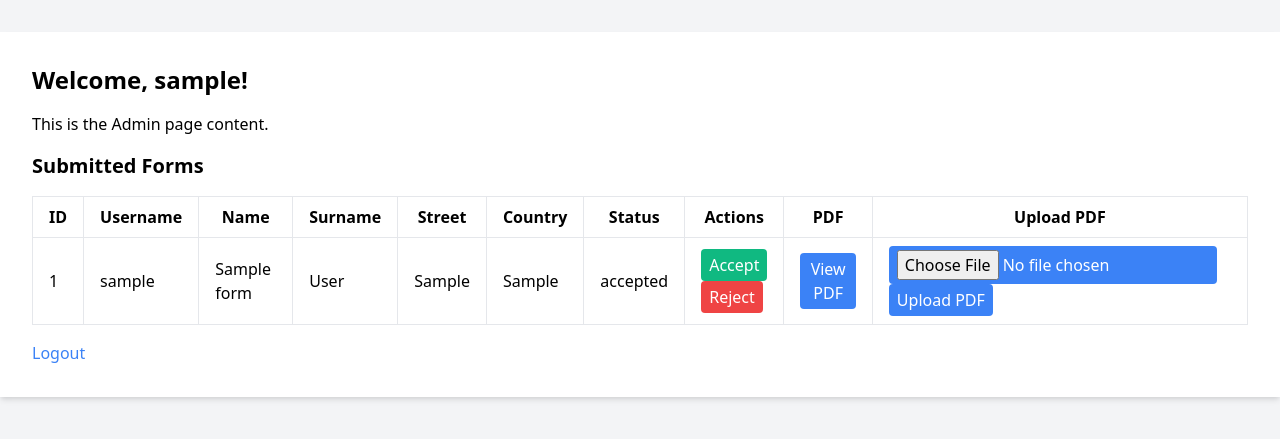
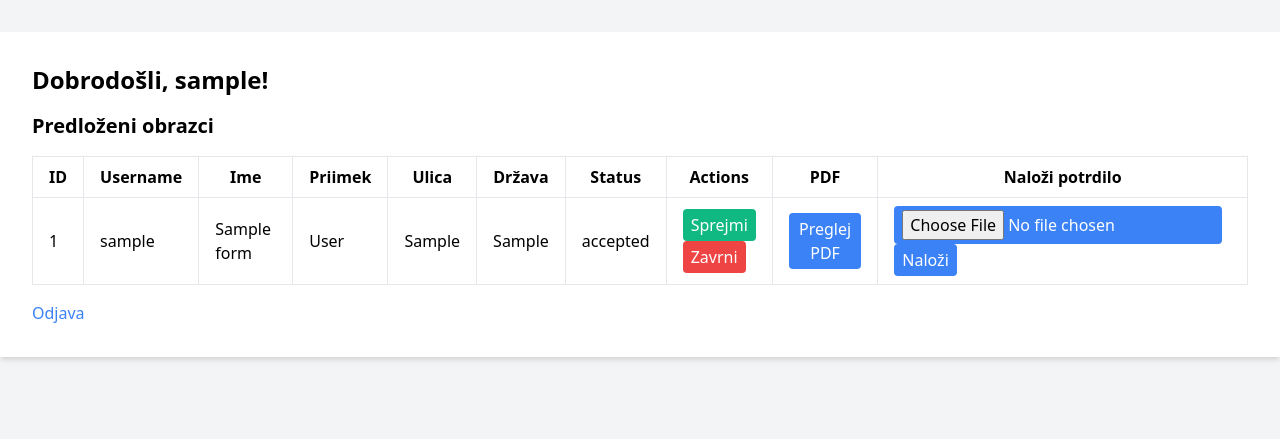
Before and after one commit to Oblakoru/UpravljanjeIKT, a Flask app: page /admin in a window 1280 px wide. Shown: the top 439 px of the page. Run offline with Flask 3, Linux system fonts and the light colour scheme; the visitor is signed in with stand-in values (Sample User, id 1); tables that the repository leaves empty hold one stand-in row (values such as "Sample post").

Commit message:
poslovenil

```diff
--- a/templates/admin.html
+++ b/templates/admin.html
@@ -10,10 +10,9 @@
 <body class="bg-gray-100 font-sans">
 
     <div class="container mx-auto my-8 p-8 bg-white shadow-md">
-        <h2 class="text-2xl font-bold mb-4">Welcome, {{ username }}!</h2>
-        <p class="mb-4">This is the Admin page content.</p>
+        <h2 class="text-2xl font-bold mb-4">Dobrodošli, {{ username }}!</h2>
 
-        <h3 class="text-xl font-semibold mb-4">Submitted Forms</h3>
+        <h3 class="text-xl font-semibold mb-4">Predloženi obrazci</h3>
 
         {% if forms %}
             <table class="w-full border-collapse border" border="1">
@@ -21,14 +20,14 @@
                     <tr>
                         <th class="py-2 px-4 border">ID</th>
                         <th class="py-2 px-4 border">Username</th>
-                        <th class="py-2 px-4 border">Name</th>
-                        <th class="py-2 px-4 border">Surname</th>
-                        <th class="py-2 px-4 border">Street</th>
-                        <th class="py-2 px-4 border">Country</th>
+                        <th class="py-2 px-4 border">Ime</th>
+                        <th class="py-2 px-4 border">Priimek</th>
+                        <th class="py-2 px-4 border">Ulica</th>
+                        <th class="py-2 px-4 border">Država</th>
                         <th class="py-2 px-4 border">Status</th>
                         <th class="py-2 px-4 border">Actions</th>
                         <th class="py-2 px-4 border">PDF</th>
-                        <th class="py-2 px-4 border">Upload PDF</th> <!-- New column -->
+                        <th class="py-2 px-4 border">Naloži potrdilo</th> <!-- New column -->
                     </tr>
                 </thead>
                 <tbody>
@@ -43,29 +42,29 @@
                             <td class="py-2 px-4 border">{{ form[6] }}</td>
                             <td class="py-2 px-4 border">
                                 <form method="post" action="{{ url_for('update_status', username=form[1], new_status='accepted') }}">
-                                    <button class="bg-green-500 text-white px-2 py-1 rounded" type="submit">Accept</button>
+                                    <button class="bg-green-500 text-white px-2 py-1 rounded" type="submit">Sprejmi</button>
                                 </form>
                                 <form method="post" action="{{ url_for('update_status', username=form[1], new_status='rejected') }}">
-                                    <button class="bg-red-500 text-white px-2 py-1 rounded" type="submit">Reject</button>
+                                    <button class="bg-red-500 text-white px-2 py-1 rounded" type="submit">Zavrni</button>
                                 </form>
                             </td>
                             <td class="py-2 px-4 border">
                                 {% if form[6] == 'accepted' %}
                                     {% if form[7] %}
                                         <form method="get" action="{{ url_for('view_pdf', username=form[1]) }}" target="_blank">
-                                            <button class="bg-blue-500 text-white px-2 py-1 rounded" type="submit">View PDF</button>
+                                            <button class="bg-blue-500 text-white px-2 py-1 rounded" type="submit">Preglej PDF</button>
                                         </form>
                                     {% else %}
-                                        <span class="text-gray-500">No PDF available</span>
+                                        <span class="text-gray-500">PDF ni na voljo</span>
                                     {% endif %}
                                 {% else %}
-                                    <span class="text-gray-500">No PDF available</span>
+                                    <span class="text-gray-500">PDF je na voljo</span>
                                 {% endif %}
                             </td>
                             <td class="py-2 px-4 border">
                                 <form method="post" action="{{ url_for('upload_pdf_admin', username=form[1]) }}" enctype="multipart/form-data">
                                     <input class="bg-blue-500 text-white px-2 py-1 rounded" type="file" name="new_pdf" accept=".pdf">
-                                    <button class="bg-blue-500 text-white px-2 py-1 rounded" type="submit">Upload PDF</button>
+                                    <button class="bg-blue-500 text-white px-2 py-1 rounded" type="submit">Naloži</button>
                                 </form>
                             </td>
                         </tr>
@@ -73,10 +72,10 @@
                 </tbody>
             </table>
         {% else %}
-            <p>No forms available.</p>
+            <p>Obrazcev ni na voljo.</p>
         {% endif %}
         <div class="mt-4">
-            <a class="text-blue-500" href="{{ url_for('logout') }}">Logout</a>
+            <a class="text-blue-500" href="{{ url_for('logout') }}">Odjava</a>
         </div>
     </div>
 </body>
--- a/templates/login.html
+++ b/templates/login.html
@@ -11,16 +11,16 @@
 
 <body class="bg-gray-100 p-8">
 
-    <h2 class="text-2xl font-bold mb-8">Login</h2>
+    <h2 class="text-2xl font-bold mb-8">Prijava</h2>
     <form method="post" action="{{ url_for('login') }}" class="max-w-md mx-auto bg-white p-6 rounded-md shadow-md">
         <div class="mb-4">
-            <label for="username" class="block text-sm font-medium text-gray-600">Username:</label>
+            <label for="username" class="block text-sm font-medium text-gray-600">Uporabniško ime:</label>
             <input type="text" id="username" name="username" required
                 class="mt-1 p-2 w-full border rounded-md">
         </div>
 
         <div class="mb-4">
-            <label for="password" class="block text-sm font-medium text-gray-600">Password:</label>
+            <label for="password" class="block text-sm font-medium text-gray-600">Geslo:</label>
             <input type="password" id="password" name="password" required
                 class="mt-1 p-2 w-full border rounded-md">
         </div>
```
Also changed, not shown: templates/user.html (+9 -10 lines).
